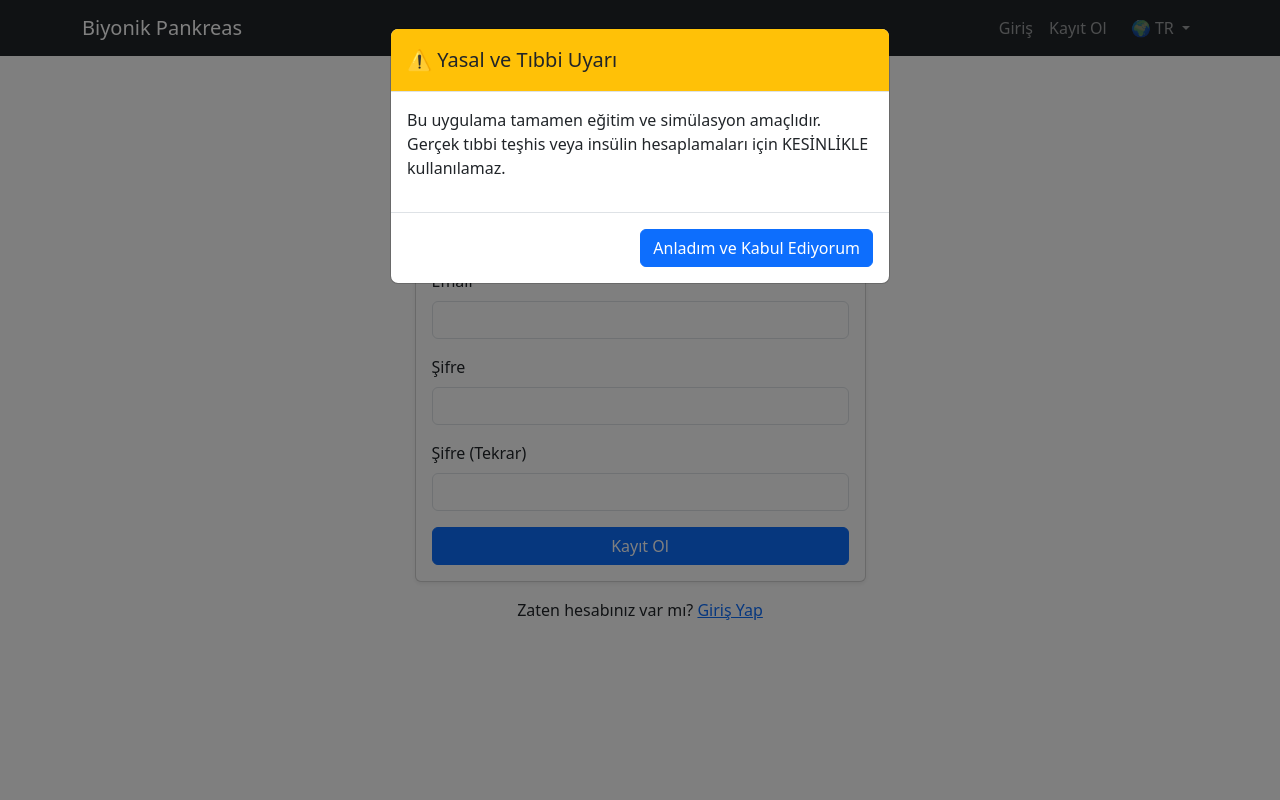
After one commit to Mrstarr44-byte/Bionic-pancreas, a Flask app: page /auth/register in a window 1280 px wide. The commit adds this page. Run offline with Flask 3, Linux system fonts and the light colour scheme; some libraries are stand-ins or nearby versions.

Commit message:
feat: Bootstrap 5 entegrasyonu, tam çalışan Auth (Giriş/Kayıt) sistemi ve dinamik TR/EN dil desteği eklendi

```diff
--- a/app/auth/__init__.py
+++ b/app/auth/__init__.py
@@ -1,3 +1,5 @@
 from flask import Blueprint
 
 bp = Blueprint('auth', __name__)
+
+from app.auth import routes
--- /dev/null
+++ b/app/auth/forms.py
@@ -0,0 +1,28 @@
+from flask_wtf import FlaskForm
+from wtforms import StringField, PasswordField, SubmitField, BooleanField
+from wtforms.validators import DataRequired, Email, EqualTo, ValidationError
+from app import db
+from app.models import User
+
+class LoginForm(FlaskForm):
+    username = StringField('Kullanıcı Adı', validators=[DataRequired()])
+    password = PasswordField('Şifre', validators=[DataRequired()])
+    remember_me = BooleanField('Beni Hatırla')
+    submit = SubmitField('Giriş Yap')
+
+class RegistrationForm(FlaskForm):
+    username = StringField('Kullanıcı Adı', validators=[DataRequired()])
+    email = StringField('Email', validators=[DataRequired(), Email()])
+    password = PasswordField('Şifre', validators=[DataRequired()])
+    password_confirm = PasswordField('Şifre (Tekrar)', validators=[DataRequired(), EqualTo('password')])
+    submit = SubmitField('Kayıt Ol')
+
+    def validate_username(self, username):
+        user = db.session.scalar(db.select(User).filter_by(username=username.data))
+        if user is not None:
+            raise ValidationError('Bu kullanıcı adı zaten alınmış. Lütfen başka bir tane seçin.')
+
+    def validate_email(self, email):
+        user = db.session.scalar(db.select(User).filter_by(email=email.data))
+        if user is not None:
+            raise ValidationError('Bu email adresi zaten kullanımda.')
--- a/app/auth/routes.py
+++ b/app/auth/routes.py
@@ -1,27 +1,27 @@
-from urllib.parse import urlsplit
-from flask import render_template, flash, redirect, url_for, request
-from flask_login import current_user, login_user, logout_user, login_required
+from flask import render_template, redirect, url_for, flash, request
+from flask_login import login_user, logout_user, current_user
 from app import db
 from app.auth import bp
+from app.auth.forms import LoginForm, RegistrationForm
 from app.models import User
-from app.forms import LoginForm, RegistrationForm
+import urllib.parse
 
 @bp.route('/login', methods=['GET', 'POST'])
 def login():
     if current_user.is_authenticated:
-        return redirect(url_for('main.index'))
+        return redirect(url_for('simulation.index'))
     form = LoginForm()
     if form.validate_on_submit():
-        user = db.session.execute(db.select(User).filter_by(username=form.username.data)).scalar()
-        if not user or not user.check_password(form.password.data):
+        user = db.session.scalar(db.select(User).filter_by(username=form.username.data))
+        if user is None or not user.check_password(form.password.data):
             flash('Geçersiz kullanıcı adı veya şifre', 'danger')
             return redirect(url_for('auth.login'))
         login_user(user, remember=form.remember_me.data)
         next_page = request.args.get('next')
-        if not next_page or urlsplit(next_page).netloc != '':
-            next_page = url_for('main.index')
+        if not next_page or urllib.parse.urlparse(next_page).netloc != '':
+            next_page = url_for('simulation.index')
         return redirect(next_page)
-    return render_template('login.html', title='Giriş Yap', form=form)
+    return render_template('auth/login.html', title='Giriş Yap', form=form)
 
 @bp.route('/logout')
 def logout():
@@ -38,6 +38,6 @@ def register():
         user.set_password(form.password.data)
         db.session.add(user)
         db.session.commit()
-        flash('Tebrikler, şimdi giriş yapabilirsiniz!', 'success')
-        return redirect(url_for('auth.login'))
-    return render_template('register.html', title='Kayıt Ol', form=form)
+        flash('Başarıyla kayıt oldunuz! Şimdi giriş yapabilirsiniz.', 'success')
+        return redirect(url_for('simulation.index'))
+    return render_template('auth/register.html', title='Kayıt Ol', form=form)
--- /dev/null
+++ b/app/templates/auth/register.html
@@ -0,0 +1,50 @@
+{% extends "base.html" %}
+
+{% block content %}
+<div class="row justify-content-center mt-5">
+    <div class="col-md-6 col-lg-5">
+        <h2 class="text-center mb-4">{{ _('Kayıt Ol') }}</h2>
+        <div class="card shadow-sm">
+            <div class="card-body">
+                <form method="POST" action="{{ url_for('auth.register') }}">
+                    {{ form.hidden_tag() }}
+                    <div class="mb-3">
+                        {{ form.username.label(class="form-label", text=_('Kullanıcı Adı')) }}
+                        {{ form.username(class="form-control") }}
+                        {% for error in form.username.errors %}
+                            <div class="text-danger small">{{ error }}</div>
+                        {% endfor %}
+                    </div>
+                    <div class="mb-3">
+                        {{ form.email.label(class="form-label") }}
+                        {{ form.email(class="form-control") }}
+                        {% for error in form.email.errors %}
+                            <div class="text-danger small">{{ error }}</div>
+                        {% endfor %}
+                    </div>
+                    <div class="mb-3">
+                        {{ form.password.label(class="form-label", text=_('Şifre')) }}
+                        {{ form.password(class="form-control") }}
+                        {% for error in form.password.errors %}
+                            <div class="text-danger small">{{ error }}</div>
+                        {% endfor %}
+                    </div>
+                    <div class="mb-3">
+                        {{ form.password_confirm.label(class="form-label", text=_('Şifre (Tekrar)')) }}
+                        {{ form.password_confirm(class="form-control") }}
+                        {% for error in form.password_confirm.errors %}
+                            <div class="text-danger small">{{ error }}</div>
+                        {% endfor %}
+                    </div>
+                    <div class="d-grid">
+                        {{ form.submit(class="btn btn-primary", value=_('Kayıt Ol')) }}
+                    </div>
+                </form>
+            </div>
+        </div>
+        <div class="mt-3 text-center">
+            {{ _('Zaten hesabınız var mı?') }} <a href="{{ url_for('auth.login') }}">{{ _('Giriş Yap') }}</a>
+        </div>
+    </div>
+</div>
+{% endblock %}
--- a/app/templates/base.html
+++ b/app/templates/base.html
@@ -3,84 +3,84 @@
 <head>
     <meta charset="UTF-8">
     <meta name="viewport" content="width=device-width, initial-scale=1.0">
-    <title>{% block title %}Biyonik Pankreas{% endblock %}</title>
-    <!-- Bootstrap 5 CSS CDN -->
-    <link href="https://cdn.jsdelivr.net/npm/bootstrap@5.3.2/dist/css/bootstrap.min.css" rel="stylesheet" integrity="sha384-9ndCyUa6z2bG8F8+HkZ6fF9c9U9yV0X4YzYh2L9s3X5JQ5R8iK7xwF6e9Z7u+K5" crossorigin="anonymous">
+    <title>{% block title %}{{ _('Biyonik Pankreas') }}{% endblock %}</title>
+    <link href="https://cdn.jsdelivr.net/npm/bootstrap@5.3.0/dist/css/bootstrap.min.css" rel="stylesheet">
 </head>
 <body>
-    <!-- Navbar -->
-    <nav class="navbar navbar-expand-lg navbar-dark bg-dark">
-        <div class="container-fluid">
-            <a class="navbar-brand" href="{{ url_for('main.index') }}">Biyonik Pankreas</a>
-            <button class="navbar-toggler" type="button" data-bs-toggle="collapse" data-bs-target="#navbarSupportedContent" aria-controls="navbarSupportedContent" aria-expanded="false" aria-label="Toggle navigation">
+    <nav class="navbar navbar-expand-lg navbar-dark bg-dark mb-4">
+        <div class="container">
+            <a class="navbar-brand" href="/">{{ _('Biyonik Pankreas') }}</a>
+            <button class="navbar-toggler" type="button" data-bs-toggle="collapse" data-bs-target="#navbarNav">
                 <span class="navbar-toggler-icon"></span>
             </button>
-            <div class="collapse navbar-collapse justify-content-end" id="navbarSupportedContent">
-                <ul class="navbar-nav mb-2 mb-lg-0">
+            <div class="collapse navbar-collapse" id="navbarNav">
+                <ul class="navbar-nav ms-auto">
                     {% if current_user.is_authenticated %}
-                        <li class="nav-item">
-                            <a class="nav-link" href="{{ url_for('auth.logout') }}">Çıkış</a>
+                        <li class="nav-item"><a class="nav-link" href="{{ url_for('simulation.index') }}">{{ _('Simülasyon') }}</a></li>
+                        <li class="nav-item"><a class="nav-link" href="#">{{ _('Öğünler') }}</a></li>
+                        <li class="nav-item"><a class="nav-link" href="{{ url_for('auth.logout') }}">{{ _('Çıkış') }}</a></li>
+                    {% else %}
+                        <li class="nav-item"><a class="nav-link" href="{{ url_for('auth.login') }}">{{ _('Giriş') }}</a></li>
+                        <li class="nav-item"><a class="nav-link" href="{{ url_for('auth.register') }}">{{ _('Kayıt Ol') }}</a></li>
+                    {% endif %}
+
+                    <li class="nav-item dropdown ms-2">
+                        <a class="nav-link dropdown-toggle" href="#" id="langDropdown" role="button" data-bs-toggle="dropdown">
+                            🌍 {{ session.get('lang', 'tr') | upper }}
+                        </a>
+                        <ul class="dropdown-menu dropdown-menu-end">
+                            <li><a class="dropdown-item" href="{{ url_for('main.set_language', lang='tr') }}">Türkçe (TR)</a></li>
+                            <li><a class="dropdown-item" href="{{ url_for('main.set_language', lang='en') }}">English (EN)</a></li>
+                        </ul>
                     </li>
-                    {% else %}
-                        <li class="nav-item">
-                            <a class="nav-link" href="{{ url_for('auth.login') }}">Giriş</a>
-                        </li>
-                        <li class="nav-item">
-                            <a class="nav-link" href="{{ url_for('auth.register') }}">Kayıt</a>
-                        </li>
-                    {% endif %}
                 </ul>
             </div>
         </div>
     </nav>
 
-    <!-- Flash messages -->
+    <div class="container">
         {% with messages = get_flashed_messages(with_categories=true) %}
             {% if messages %}
-            <div class="container mt-3">
                 {% for category, message in messages %}
-                    <div class="alert alert-{{ category }} alert-dismissible fade show" role="alert">
+                    <div class="alert alert-{{ category if category != 'message' else 'info' }} alert-dismissible fade show">
                         {{ message }}
-                        <button type="button" class="btn-close" data-bs-dismiss="alert" aria-label="Close"></button>
+                        <button type="button" class="btn-close" data-bs-dismiss="alert"></button>
                     </div>
                 {% endfor %}
-            </div>
             {% endif %}
         {% endwith %}
 
-    <!-- Main content area -->
-    <div class="container mt-4">
         {% block content %}{% endblock %}
     </div>
-<!-- Disclaimer Modal -->
-<div class="modal fade" id="disclaimerModal" tabindex="-1" aria-labelledby="disclaimerModalLabel" data-bs-backdrop="static" data-bs-keyboard="false">
+
+    <div class="modal fade" id="disclaimerModal" tabindex="-1" data-bs-backdrop="static" data-bs-keyboard="false">
         <div class="modal-dialog">
             <div class="modal-content">
-      <div class="modal-header">
-        <h5 class="modal-title" id="disclaimerModalLabel">⚠️ Yasal ve Tıbbi Uyarı</h5>
+                <div class="modal-header bg-warning">
+                    <h5 class="modal-title">{{ _('⚠️ Yasal ve Tıbbi Uyarı') }}</h5>
                 </div>
                 <div class="modal-body">
-        Bu Biyonik Pankreas uygulaması tamamen eğitim ve simülasyon amaçlıdır. Gerçek tıbbi teşhis, tedavi veya insülin dozajı hesaplamaları için KESİNLİKLE kullanılamaz. Lütfen sağlık durumunuzla ilgili kararları sadece uzman bir hekime danışarak alınız.
+                    <p>{{ _('Bu uygulama tamamen eğitim ve simülasyon amaçlıdır. Gerçek tıbbi teşhis veya insülin hesaplamaları için KESİNLİKLE kullanılamaz.') }}</p>
                 </div>
                 <div class="modal-footer">
-        <button type="button" class="btn btn-primary" id="acceptDisclaimerBtn">Anladım ve Kabul Ediyorum</button>
+                    <button type="button" class="btn btn-primary" id="acceptDisclaimerBtn">{{ _('Anladım ve Kabul Ediyorum') }}</button>
                 </div>
             </div>
         </div>
     </div>
-    <!-- Bootstrap 5 JS Bundle CDN -->
-    <script src="https://cdn.jsdelivr.net/npm/bootstrap@5.3.2/dist/js/bootstrap.bundle.min.js" integrity="sha384-kenU1KFdBIe4zVF0s0G1M5b4hcpxyD9F7jL+3Gkp5Y5R9Gk5T2F5jU1YhZ+8+6L" crossorigin="anonymous"></script>
+
+    <script src="https://cdn.jsdelivr.net/npm/bootstrap@5.3.0/dist/js/bootstrap.bundle.min.js"></script>
     <script>
         document.addEventListener("DOMContentLoaded", function() {
             if (!localStorage.getItem('disclaimerAccepted')) {
                 var myModal = new bootstrap.Modal(document.getElementById('disclaimerModal'));
                 myModal.show();
-
+            }
             document.getElementById('acceptDisclaimerBtn').addEventListener('click', function() {
                 localStorage.setItem('disclaimerAccepted', 'true');
-            myModal.hide();
+                var modalInstance = bootstrap.Modal.getInstance(document.getElementById('disclaimerModal'));
+                modalInstance.hide();
             });
-    }
         });
     </script>
 </body>
```
Also changed, not shown: app/__init__.py (+9 -0 lines), app/main/routes.py (+7 -1 lines), app/templates/auth/login.html (added, +40 -0 lines), app/templates/index.html (+5 -5 lines), app/templates/simulation/index.html (+5 -5 lines), app/translations/en.json (+24 -5 lines), app/translations/tr.json (+24 -5 lines), docs/ai-gunlugu.md (+38 -10 lines), app/bionic_pancreas.db. Lines whose indentation alone changed are shown as unchanged.
